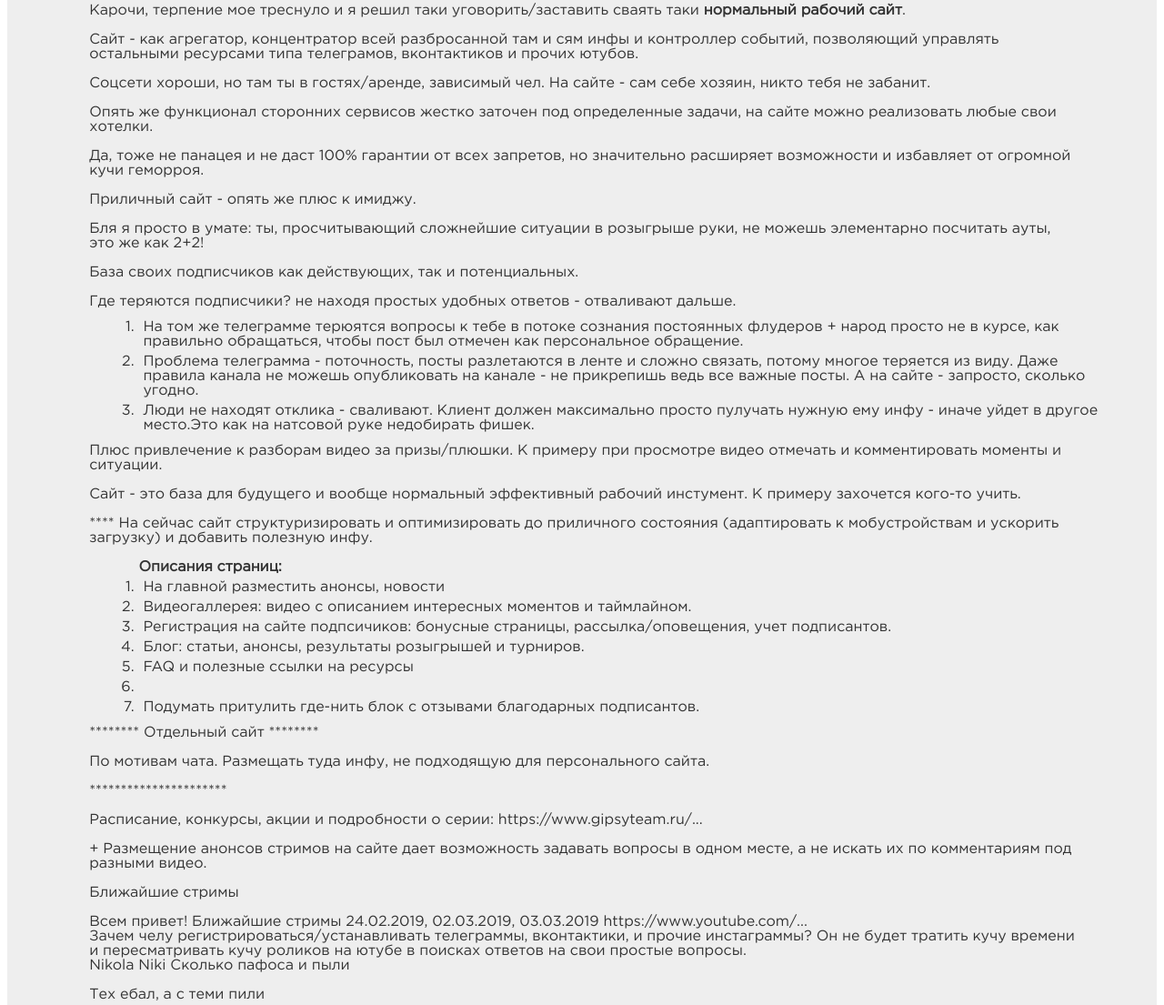
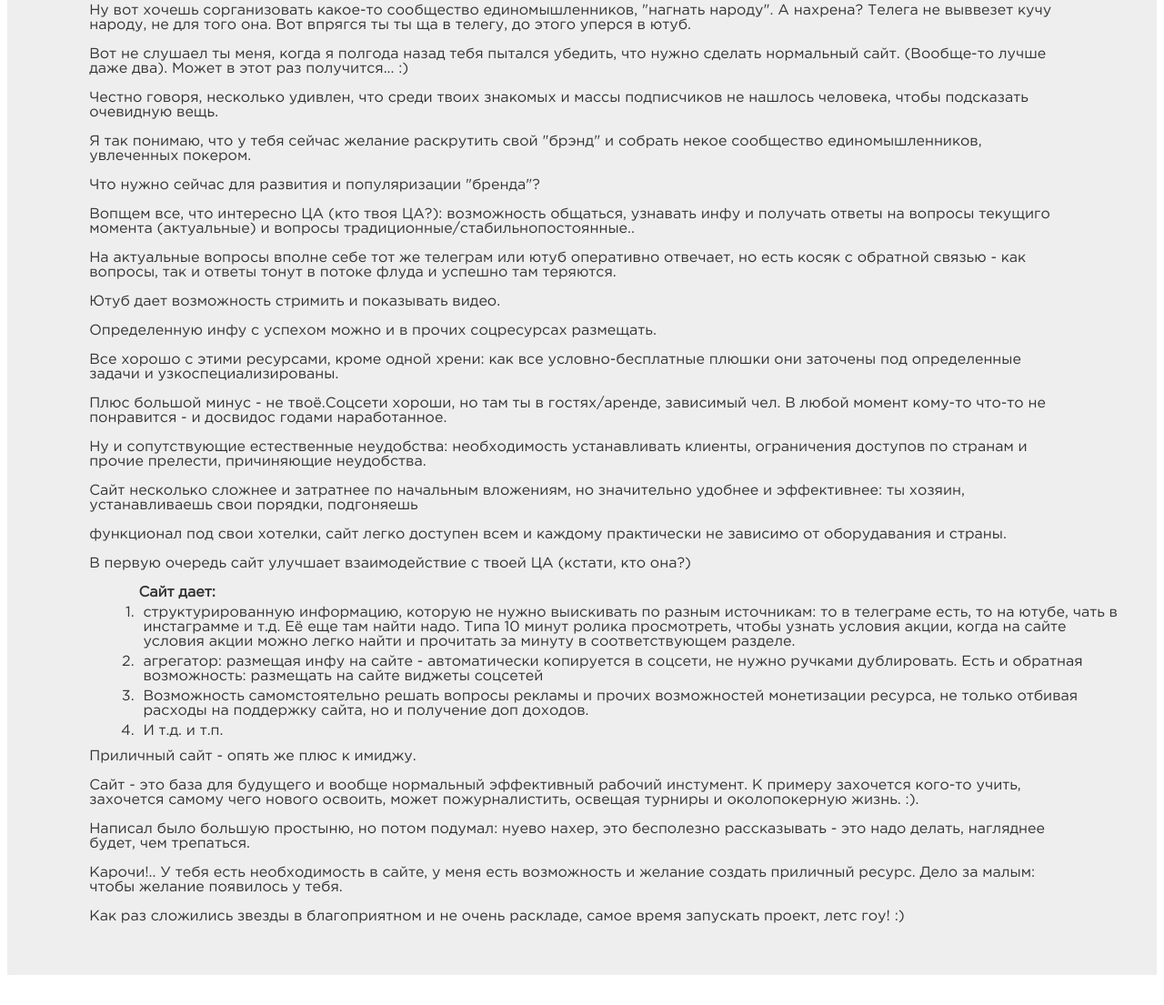
Before and after one commit to jkray17/babyshark14, a plain HTML site: page zachem.html in a window 1280 px wide. Shown: the part 1908-3013 px from the top of the page at 91% size. Drawn offline with Linux system fonts and the light colour scheme; files whose address does not match are found by name; a web font is replaced by a local one.

Commit message:
blog fix

```diff
--- a/zachem.html
+++ b/zachem.html
@@ -69,42 +69,32 @@
               <div class="article_author">Эрнст Неизвестный</div>
             </div>
             <div class="article_body">
-              <p>Карочи, терпение мое треснуло и  я решил таки уговорить/заставить сваять таки <strong>нормальный рабочий сайт</strong>.</p>
-              <p>Сайт - как агрегатор, концентратор всей разбросанной там и сям инфы и контроллер событий, позволяющий управлять остальными ресурсами типа телеграмов, вконтактиков и прочих ютубов.</p>
-              <p>Соцсети хороши, но там ты в гостях/аренде, зависимый чел. На сайте - сам себе хозяин, никто тебя не забанит. </p>
-              <p>Опять же функционал сторонних сервисов жестко заточен под определенные задачи, на сайте можно реализовать любые свои хотелки. </p>
-              <p>Да, тоже не панацея и не даст 100% гарантии от всех запретов, но значительно расширяет возможности и избавляет от огромной кучи геморроя.</p>
+              <p>Ну вот хочешь сорганизовать какое-то сообщество единомышленников, "нагнать народу". А нахрена? Телега не выввезет кучу народу, не для того она. Вот впрягся ты ты ща в телегу, до этого уперся в ютуб.</p>
+              <p>Вот не слушаел ты меня, когда я полгода назад тебя пытался убедить, что нужно сделать нормальный сайт. (Вообще-то лучше даже два). Может в этот раз получится... :)</p>
+              <p>Честно говоря, несколько удивлен, что среди твоих знакомых и массы подписчиков не нашлось человека, чтобы подсказать очевидную вещь.</p>
+              <p>Я так понимаю, что у тебя сейчас желание раскрутить свой "брэнд" и собрать некое сообщество единомышленников, увлеченных покером.</p>
+              <p>Что нужно сейчас для развития и популяризации "бренда"? </p>
+              <p>Вопщем все, что интересно ЦА (кто твоя ЦА?): возможность общаться, узнавать инфу и получать ответы на вопросы текущиго момента (актуальные) и вопросы традиционные/стабильнопостоянные..</p>
+              <p>На актуальные вопросы вполне себе тот же телеграм или ютуб оперативно отвечает, но есть косяк с обратной связью - как вопросы, так и ответы тонут в потоке флуда и успешно там теряются.</p>
+              <p>Ютуб дает возможность стримить и показывать видео. </p>
+              <p>Определенную инфу с успехом можно и в прочих соцресурсах размещать.</p>
+              <p>Все хорошо с этими ресурсами, кроме одной хрени: как все условно-бесплатные плюшки они заточены под определенные задачи и узкоспециализированы.</p>
+              <p>Плюс большой минус - не твоё.Соцсети хороши, но там ты в гостях/аренде, зависимый чел. В любой момент кому-то что-то не понравится - и досвидос годами наработанное.</p>
+              <p>Ну и сопутствующие естественные неудобства: необходимость устанавливать клиенты, ограничения доступов по странам и прочие прелести, причиняющие неудобства.</p>
+              <p>Сайт несколько сложнее и затратнее по начальным вложениям, но  значительно удобнее и эффективнее: ты хозяин, устанавливаешь свои порядки, подгоняешь </p>
+              <p>функционал под свои хотелки, сайт легко доступен всем и каждому практически не зависимо от оборудавания и страны.</p>
+              <p>В первую очередь сайт улучшает взаимодействие с твоей ЦА (кстати, кто она?)</p>
+              <ol>Сайт дает:
+                <li>структурированную информацию, которую не нужно выискивать по разным источникам: то в телеграме есть, то на ютубе, чать в инстаграмме и т.д. Её еще там найти надо. Типа 10 минут ролика просмотреть, чтобы узнать условия акции, когда на сайте условия акции можно легко найти и прочитать за минуту в соответствующем разделе.</li>
+                <li>агрегатор: размещая инфу на сайте - автоматически копируется в соцсети, не нужно ручками дублировать. Есть и обратная возможность: размещать на сайте виджеты соцсетей</li>
+                <li>Возможность самомстоятельно решать вопросы рекламы и прочих возможностей монетизации ресурса, не только отбивая расходы на поддержку сайта, но и получение доп доходов.</li>
+                <li>И т.д. и т.п.</li>
+              </ol>
               <p>Приличный сайт - опять же плюс к имиджу.</p>
-              <p>Бля я просто в умате: ты, просчитывающий сложнейшие ситуации в розыгрыше руки, не можешь элементарно посчитать ауты, это же как 2+2!</p>
-              <p>База своих подписчиков как действующих, так и потенциальных.</p>Где теряются подписчики? не находя простых удобных ответов - отваливают дальше.
-              <ol>
-                <li>На том же телеграмме терюятся вопросы к тебе в потоке сознания постоянных флудеров + народ просто не в курсе, как правильно обращаться, чтобы пост был отмечен как персональное обращение.</li>
-                <li>Проблема телеграмма - поточность, посты разлетаются в ленте и сложно связать, потому многое теряется из виду. Даже правила канала не можешь опубликовать на канале - не прикрепишь ведь все важные посты. А на сайте - запросто, сколько угодно.</li>
-                <li>
-                  Люди не находят отклика - сваливают. Клиент должен максимально просто пулучать нужную ему инфу - иначе уйдет в другое место.Это как на натсовой руке недобирать фишек.</li>
-              </ol>
-              <p>Плюс привлечение к разборам видео за призы/плюшки. К примеру при просмотре видео отмечать  и комментировать моменты и ситуации.</p>
-              <p>Сайт - это база для будущего и вообще нормальный эффективный рабочий инстумент. К примеру захочется кого-то учить.</p>
-              <p>**** На сейчас сайт структуризировать и оптимизировать до приличного состояния (адаптировать к мобустройствам и ускорить загрузку) и добавить полезную инфу.</p>
-              <ol>Описания страниц:
-                <li>На главной разместить анонсы, новости</li>
-                <li>Видеогаллерея: видео с описанием интересных моментов и таймлайном.</li>
-                <li>Регистрация на сайте подпсичиков: бонусные страницы, рассылка/оповещения, учет подписантов.</li>
-                <li>Блог: статьи, анонсы, результаты розыгрышей и турниров.</li>
-                <li>FAQ и полезные ссылки на ресурсы</li>
-                <li> </li>
-                <li>Подумать притулить где-нить блок с отзывами благодарных подписантов.</li>
-              </ol>
-              <p>******** Отдельный сайт ********</p>
-              <p>По мотивам чата. Размещать туда инфу, не подходящую для персонального сайта.</p>
-              <p>**********************</p>
-              <p>Расписание, конкурсы, акции и подробности о серии: https://www.gipsyteam.ru/...</p>
-              <p>+ Размещение анонсов стримов на сайте дает возможность задавать вопросы в одном месте, а не искать их по комментариям под разными видео.</p>
-              <p>Ближайшие стримы</p>Всем привет! Ближайшие стримы 24.02.2019, 02.03.2019, 03.03.2019 https://www.youtube.com/...
-              <br>
-              Зачем челу регистрироваться/устанавливать телеграммы, вконтактики, и прочие инстаграммы? Он не будет тратить кучу времени и пересматривать кучу роликов на ютубе в поисках ответов на свои простые вопросы.
-              <p>Nikola Niki Сколько пафоса и пыли</p>
-              <p>Тех ебал, а с теми пили</p>
+              <p>Сайт - это база для будущего и вообще нормальный эффективный рабочий инстумент. К примеру захочется кого-то учить, захочется самому чего нового освоить, может пожурналистить, освещая турниры и околопокерную жизнь. :).</p>
+              <p>Написал было большую простыню, но потом подумал: нуево нахер, это бесполезно рассказывать - это надо делать, нагляднее будет, чем трепаться.</p>
+              <p>Карочи!.. У тебя есть необходимость в сайте, у меня есть возможность и желание создать приличный ресурс. Дело за малым: чтобы желание появилось у тебя.</p>
+              <p>Как раз сложились звезды в благоприятном и не очень раскладе,  самое время запускать проект, летс гоу! :)</p>
             </div>
           </div>
         </div>
```
